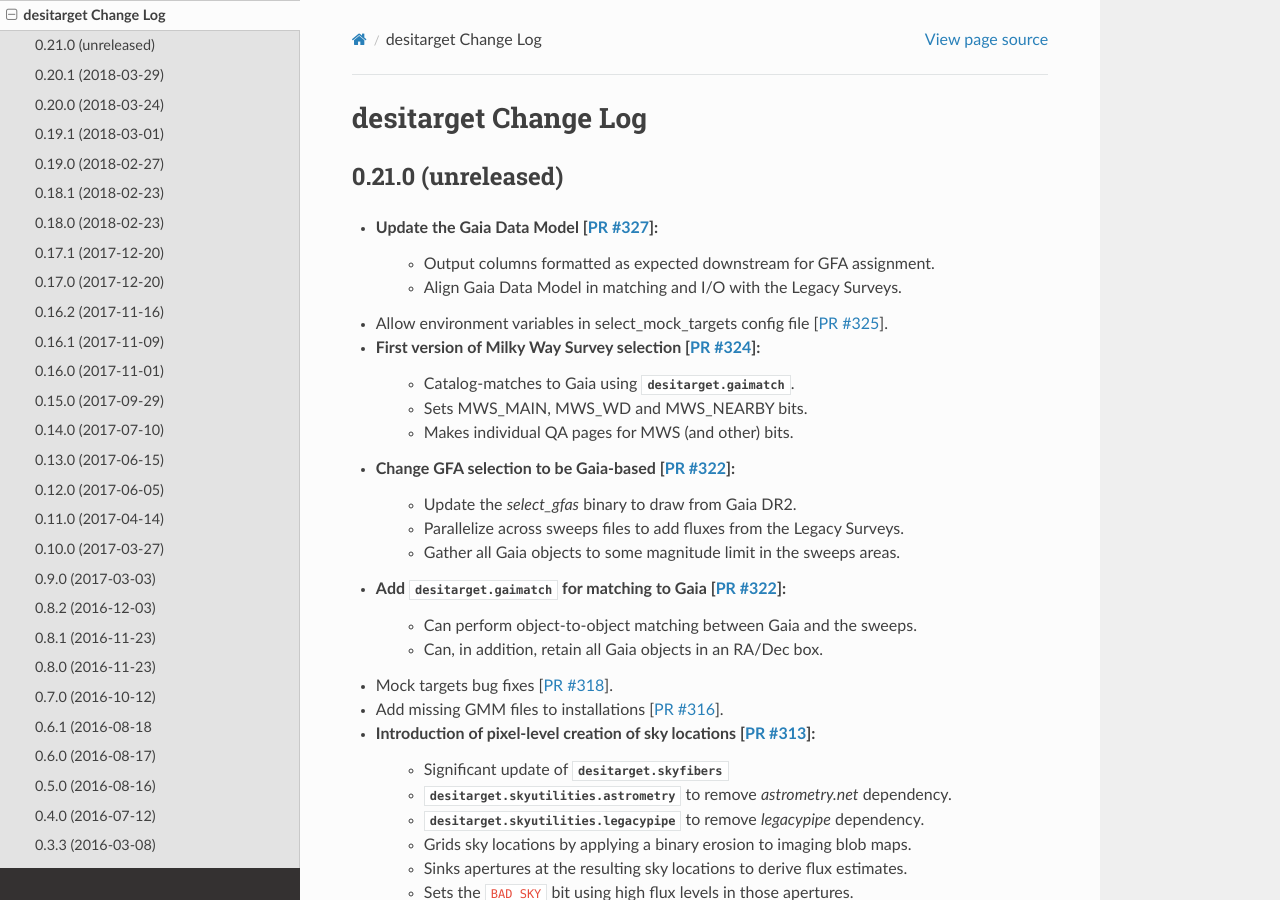
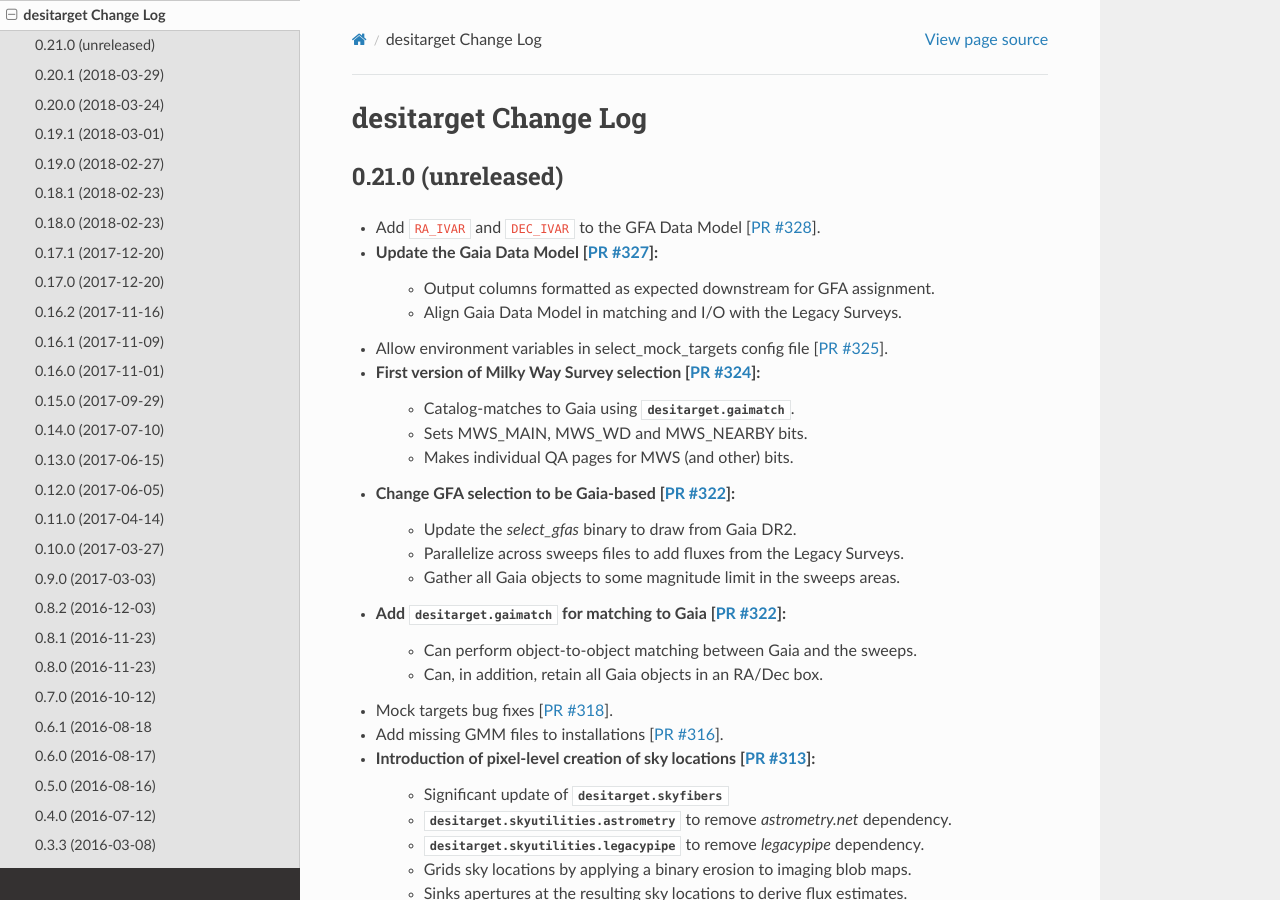
Before and after one commit to desihub/desitarget, a Sphinx documentation site: the page built from doc/changes.rst, in a window 1280 px wide and 900 px high. Built offline with Sphinx 7.4.7 and the Read the Docs theme 2.0.0, drawn with Linux system fonts in a browser that asks for light colours.

Commit message:
updating changes documentation

```diff
--- a/doc/changes.rst
+++ b/doc/changes.rst
@@ -5,6 +5,7 @@
 0.21.0 (unreleased)
 -------------------
 
+* Add ``RA_IVAR`` and ``DEC_IVAR`` to the GFA Data Model [`PR #328`_].
 * Update the Gaia Data Model [`PR #327`_]:
    * Output columns formatted as expected downstream for GFA assignment.
    * Align Gaia Data Model in matching and I/O with the Legacy Surveys.
@@ -63,6 +64,7 @@
 .. _`PR #324`: https://github.com/desihub/desitarget/pull/324
 .. _`PR #325`: https://github.com/desihub/desitarget/pull/325
 .. _`PR #327`: https://github.com/desihub/desitarget/pull/327
+.. _`PR #328`: https://github.com/desihub/desitarget/pull/328
 
 
 0.20.1 (2018-03-29)
```
